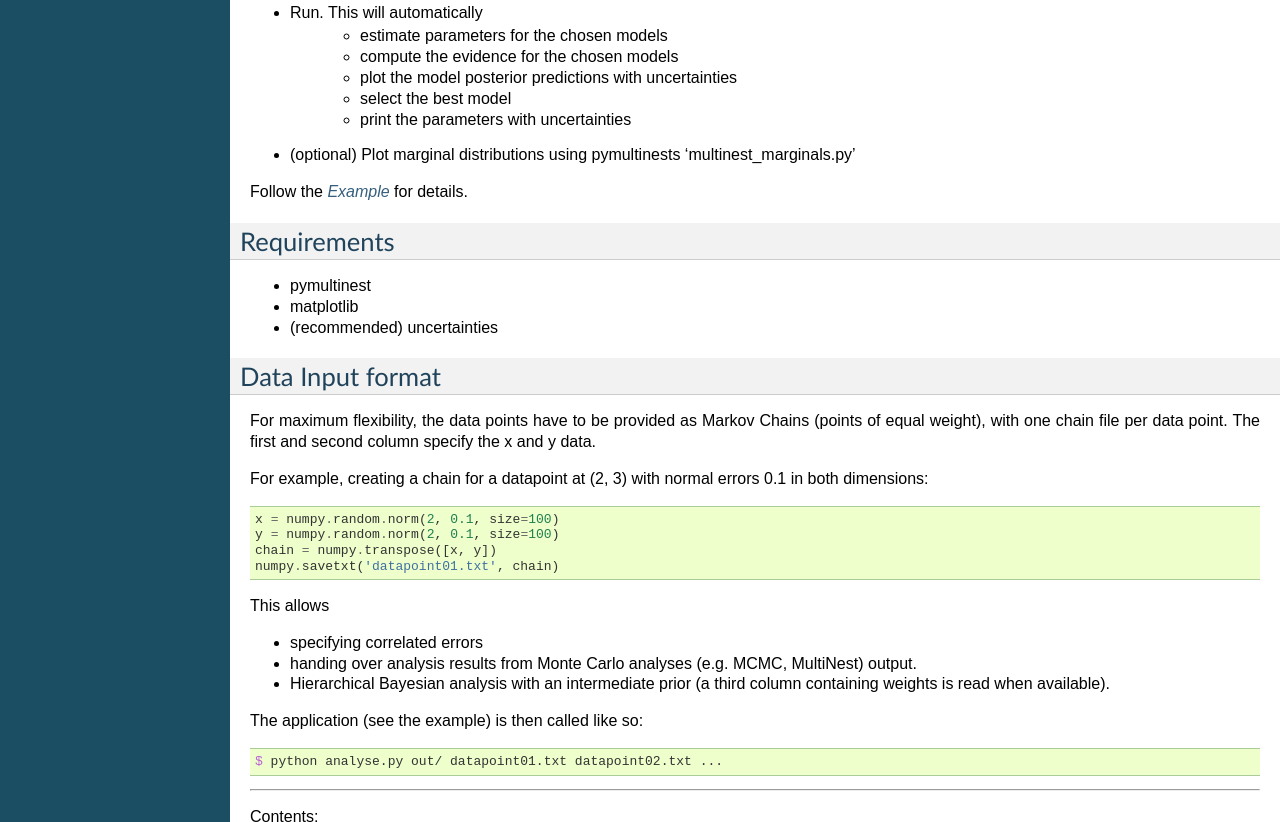
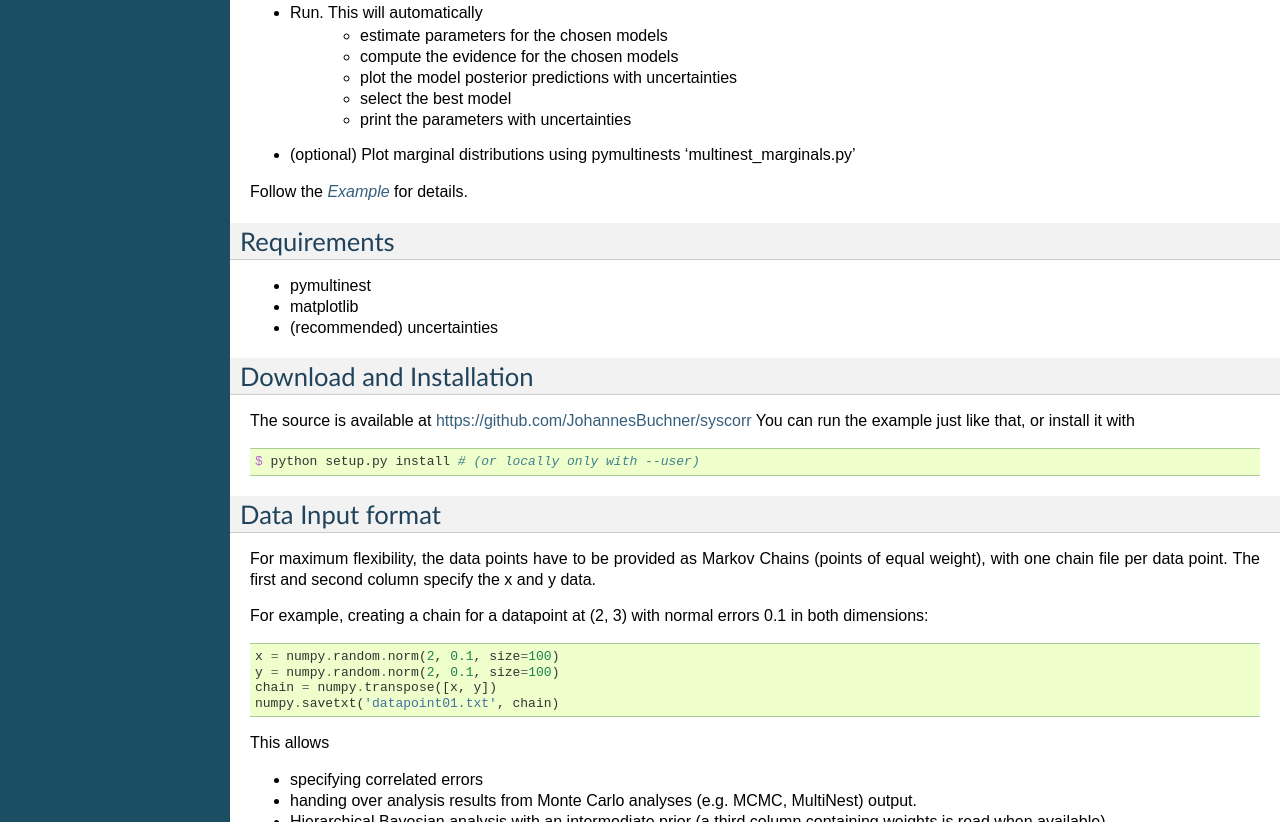
Before and after one commit to JohannesBuchner/syscorr, a plain HTML site: page index.html in a window 1280 px wide. Shown: the part 519-1341 px from the top of the page. Drawn offline with nearby package versions, Linux system fonts and the light colour scheme; some packages are replaced by stand-ins of ours.

Commit message:
updated doc

```diff
--- a/index.html
+++ b/index.html
@@ -102,6 +102,14 @@
 <li>(recommended) uncertainties</li>
 </ul>
 </div>
+<div class="section" id="download-and-installation">
+<h2>Download and Installation<a class="headerlink" href="#download-and-installation" title="Permalink to this headline">¶</a></h2>
+<p>The source is available at <a class="reference external" href="https://github.com/JohannesBuchner/syscorr">https://github.com/JohannesBuchner/syscorr</a>
+You can run the example just like that, or install it with</p>
+<div class="highlight-bash"><div class="highlight"><pre><span class="nv">$ </span>python setup.py install <span class="c"># (or locally only with --user)</span>
+</pre></div>
+</div>
+</div>
 <div class="section" id="data-input-format">
 <span id="data"></span><h2>Data Input format<a class="headerlink" href="#data-input-format" title="Permalink to this headline">¶</a></h2>
 <p>For maximum flexibility, the data points have to be provided as Markov Chains (points of equal weight),
@@ -161,6 +169,7 @@ The first and second column specify the x and y data.</p>
 <li><a class="reference internal" href="#what-can-it-do">What can it do?</a></li>
 <li><a class="reference internal" href="#usage">Usage</a></li>
 <li><a class="reference internal" href="#requirements">Requirements</a></li>
+<li><a class="reference internal" href="#download-and-installation">Download and Installation</a></li>
 <li><a class="reference internal" href="#data-input-format">Data Input format</a><ul>
 </ul>
 </li>
```
Also changed, not shown: searchindex.js (+1 -1 lines), _sources/index.txt.
